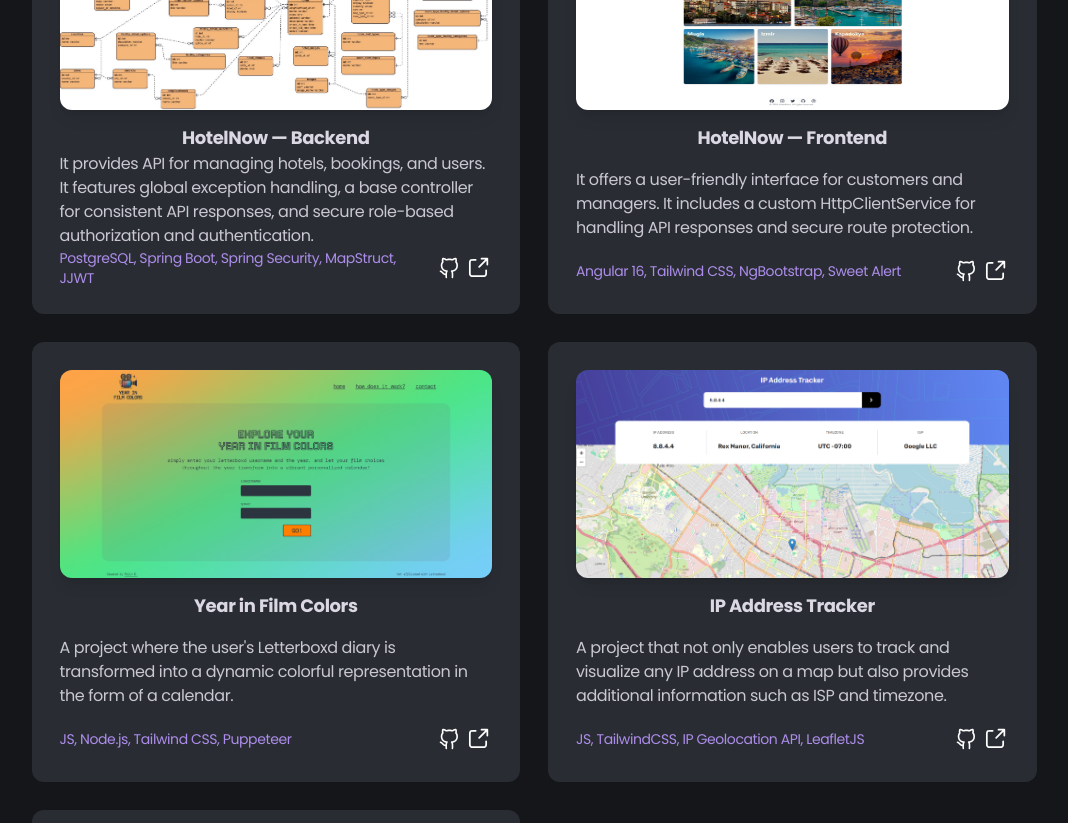
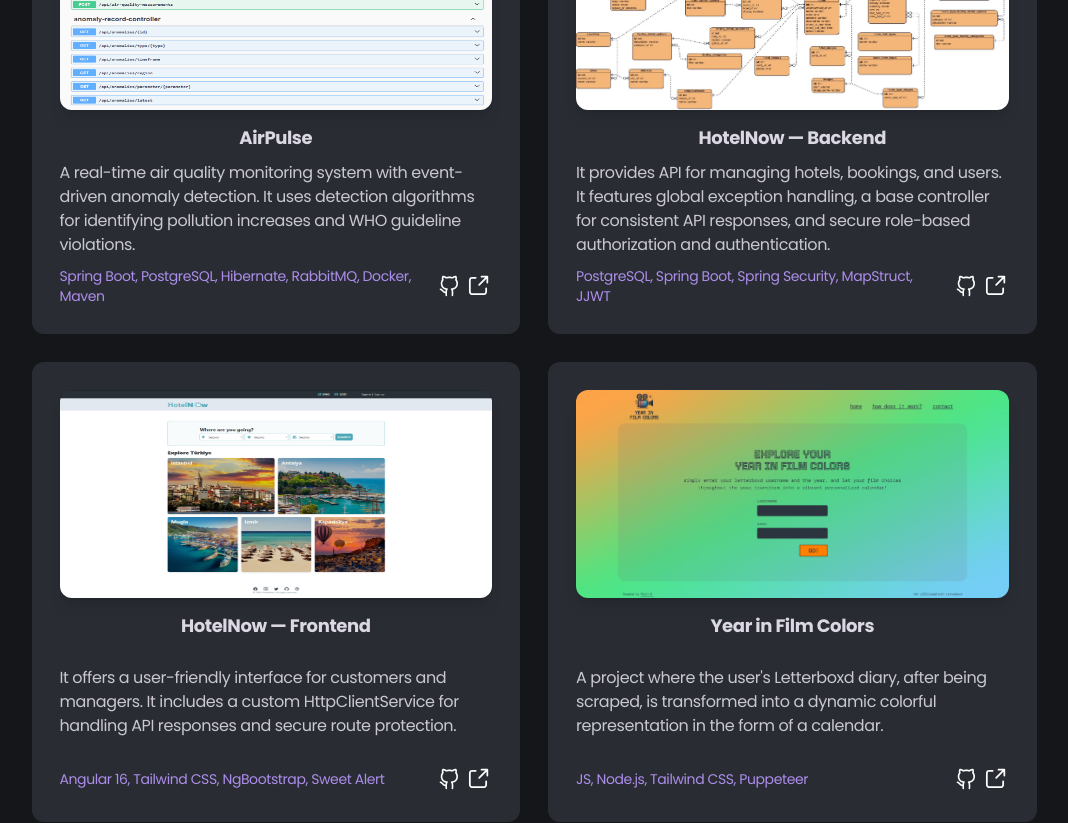
Before and after one commit to pelinkaynarca/pelinkaynarca.github.io, a React (Create React App) app: page /projects in a window 1280 px wide. Shown: the part 360-1183 px from the top of the page, without its empty margins (106-1174 px from the left). Built offline with nearby package versions, Linux system fonts and the light colour scheme.

Commit message:
feat: add new ProjectCard

```diff
--- a/src/pages/Projects/Projects.jsx
+++ b/src/pages/Projects/Projects.jsx
@@ -6,6 +6,7 @@ import IPProjectImg from "../../assets/ip-project.png";
 import LMSProjectImg from "../../assets/lms-project.png";
 import HNDBProjectImg from "../../assets/hn-db-project.jpg";
 import HNFEProjectImg from "../../assets/hn-fe-project.png";
+import APProjectImg from "../../assets/ap-project.png";
 
 const Projects = () => {
   return (
@@ -28,6 +29,14 @@ const Projects = () => {
           </p>
         </div>
         <div className="w-full grid grid-cols-1 gap-5 md:grid-cols-2 md:gap-7">
+        <ProjectCard
+            imageSrc={APProjectImg}
+            title="AirPulse"
+            description="A real-time air quality monitoring system with event-driven anomaly detection. It uses detection algorithms for identifying pollution increases and WHO guideline violations."
+            techStack="Spring Boot, PostgreSQL, Hibernate, RabbitMQ, Docker, Maven"
+            repoLink="https://github.com/pelinkaynarca/airpulse-backend"
+            liveLink=""
+          />
           <ProjectCard
             imageSrc={HNDBProjectImg}
             title="HotelNow — Backend"
@@ -47,7 +56,7 @@ const Projects = () => {
           <ProjectCard
             imageSrc={LBProjectImg}
             title="Year in Film Colors"
-            description="A project where the user's Letterboxd diary is transformed
+            description="A project where the user's Letterboxd diary, after being scraped, is transformed
             into a dynamic colorful representation in the form of a
             calendar."
             techStack="JS, Node.js, Tailwind CSS, Puppeteer"
--- a/src/pages/Projects/components/ProjectCard.jsx
+++ b/src/pages/Projects/components/ProjectCard.jsx
@@ -10,7 +10,7 @@ const ProjectCard = ({
   repoLink,
   liveLink,
 }) => (
-  <div className="lg:h-[440px] bg-card rounded-xl flex justify-center p-5 lg:p-7">
+  <div className="lg:h-[460px] bg-card rounded-xl flex justify-center p-5 lg:p-7">
     <div className="lg:w-full h-full flex flex-col gap-2">
       <div className="flex flex-col mb-1.5">
         <img
```
Also changed, not shown: src/assets/ap-project.png (added).
